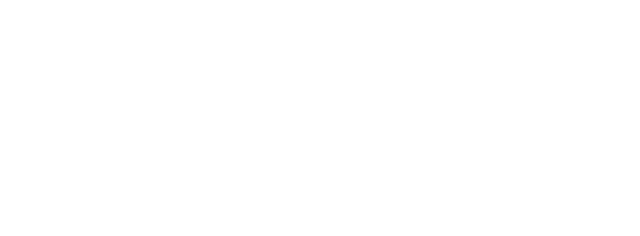
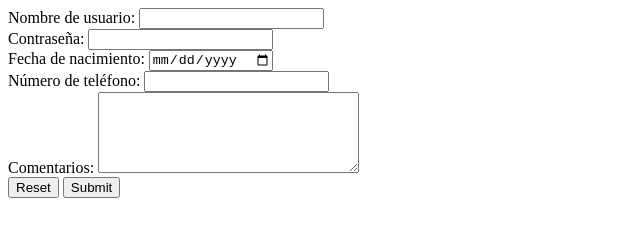
Before and after one commit to DaniLoBerr/Curso-HTML-CSS-OpenBootcamp, a plain HTML site: page 02-formularios-y-tablas/etiquetas-formularios.html in a window 1280 px wide. Shown: the whole page, without its empty margins (0-640 px from the left). Drawn offline with Linux system fonts and the light colour scheme.

Commit message:
Add files via upload

```diff
--- a/02-formularios-y-tablas/etiquetas-formularios.html
+++ b/02-formularios-y-tablas/etiquetas-formularios.html
@@ -1,12 +1,34 @@
 <!DOCTYPE html>
-<html lang="en">
-<head>
-  <meta charset="UTF-8">
-  <meta http-equiv="X-UA-Compatible" content="IE=edge">
-  <meta name="viewport" content="width=device-width, initial-scale=1.0">
-  <title>Document</title>
-</head>
-<body>
-
-</body>
+<html>
+  <head>
+    <title>Formularios</title>
+  </head>
+  <body>
+    <form action="resultados.html" method="get">
+      <div>
+        <label for="nombreUsuario">Nombre de usuario: </label>
+        <input type="text" id="nombreUsuario" name="nombreUsuario" required>
+      </div>
+      <div>
+        <label for="contraseña">Contraseña: </label>
+        <input type="password" id="contraseña" name="contraseña" required>
+      </div>
+      <div>
+        <label for="nacimiento">Fecha de nacimiento: </label>
+        <input type="date" id="nacimiento" name="nacimiento" required>
+      </div>
+      <div>
+        <label for="telefono">Número de teléfono: </label>
+        <input type="number" id="telefono" name="telefono" required>
+      </div>
+      <div>
+        <label for="comentarios">Comentarios: </label>
+        <textarea name="comentarios" id="comentarios" cols="30" rows="5"></textarea>
+      </div>
+      <div>
+        <button type="reset">Reset</button>
+        <button type="submit">Submit</button>
+      </div>
+    </form>
+  </body>
 </html>
```
Also changed, not shown: 02-formularios-y-tablas/ejercicio-1-tema-2/ejercicio-1-tema-2.html (added, +26 -0 lines), 02-formularios-y-tablas/resultados.html (added, +9 -0 lines).
